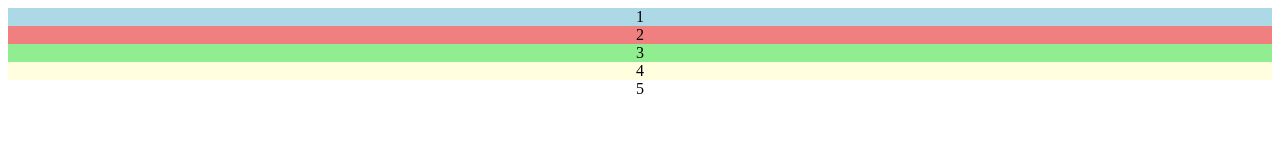
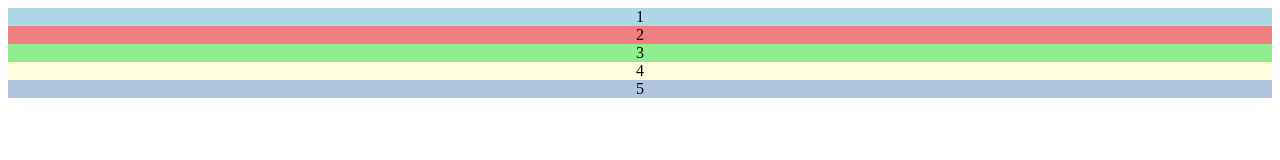
Before and after one commit to vladalex-997/html2-vlad, a plain HTML site: page Curs11/Ex10/index.html in a window 1280 px wide. Drawn offline with Linux system fonts and the light colour scheme; files that its build step writes are made by us from their sources.

Commit message:
background for a grid item

```diff
--- a/Curs11/Ex15/css/style.css
+++ b/Curs11/Ex15/css/style.css
@@ -18,11 +18,14 @@
 }
 
 .grid-item-4 {
-  background-color: lightsalmon
+  background-color: lightsalmon;
 }
 
 .grid-item-4 {
   background-color: lightyellow;
 }
 
+.grid-item-5 {
+  background-color: lightsteelblue;
+}
 /* can't touch this 🔨 */
```
